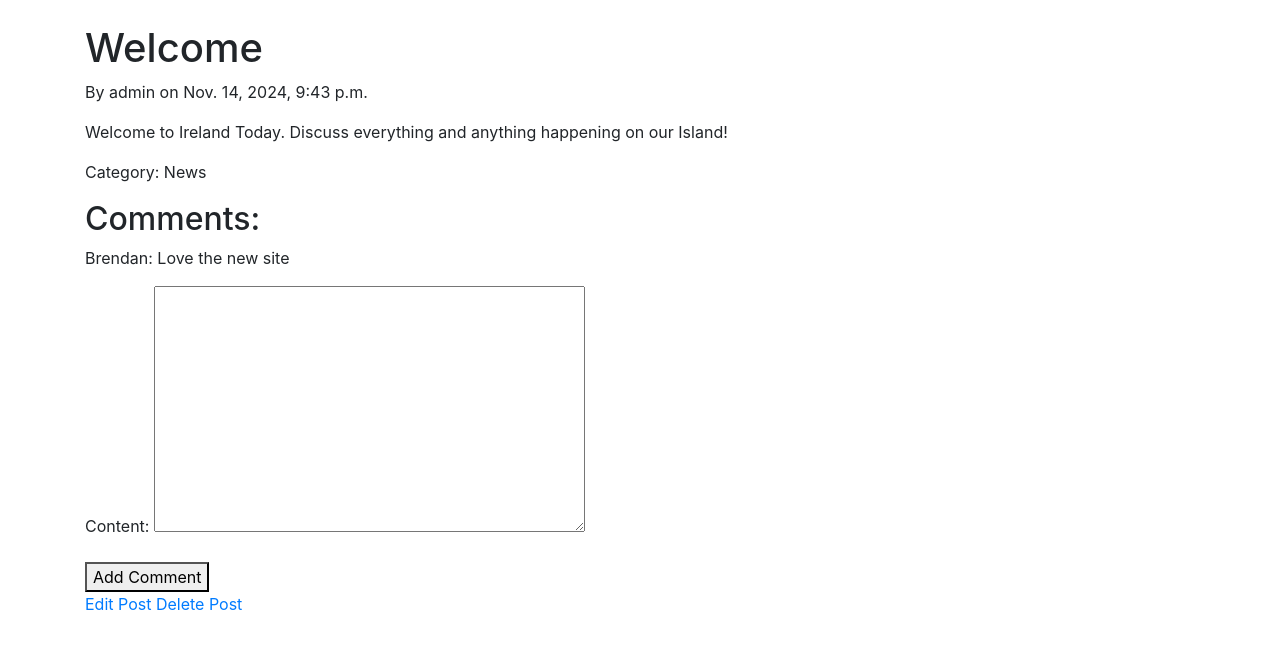
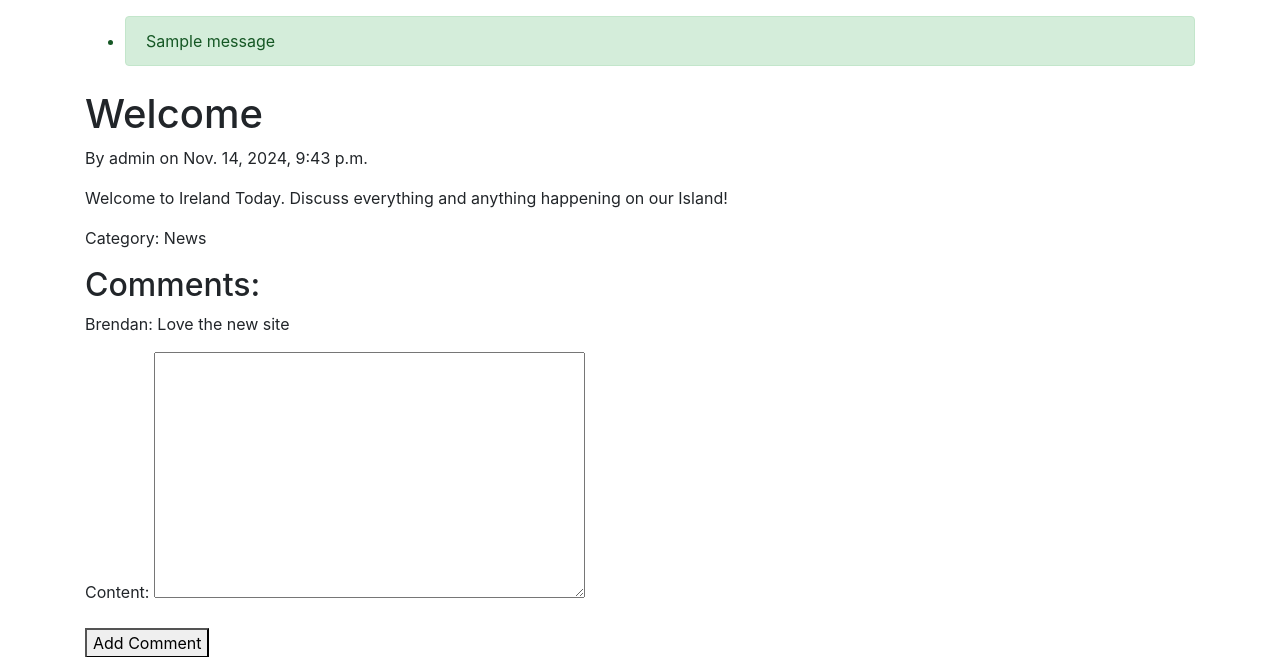
Before and after one commit to BrendanGCollins/Project--4--Reddit_Style_News_Site, a Django app: page /post/2/ in a window 1280 px wide. Shown: the part 56-713 px from the top of the page. Run offline with Django 5.2, Linux system fonts and the light colour scheme; a user stored in the database is signed in; data comes from the database, SQL or seed files in the repository; both versions use the stored data as it was after the commit; tables that the repository leaves empty hold one stand-in row (values such as "Sample post"); one stand-in notice (Sample message) is shown; some libraries are stand-ins or nearby versions.

Commit message:
Add messages block to base.html for displaying user notifications

```diff
--- a/templates/base.html
+++ b/templates/base.html
@@ -28,6 +28,17 @@
         </div>
     </nav>
 
+    <!-- Messages Section -->
+    <div class="container mt-3">
+        {% if messages %}
+            <ul class="messages">
+                {% for message in messages %}
+                    <li class="alert alert-{{ message.tags }} mt-2">{{ message }}</li>
+                {% endfor %}
+            </ul>
+        {% endif %}
+    </div>
+
     <!-- Main Content Container -->
     <div class="container mt-4">
         {% block content %}
```
Also changed, not shown: db.sqlite3.
